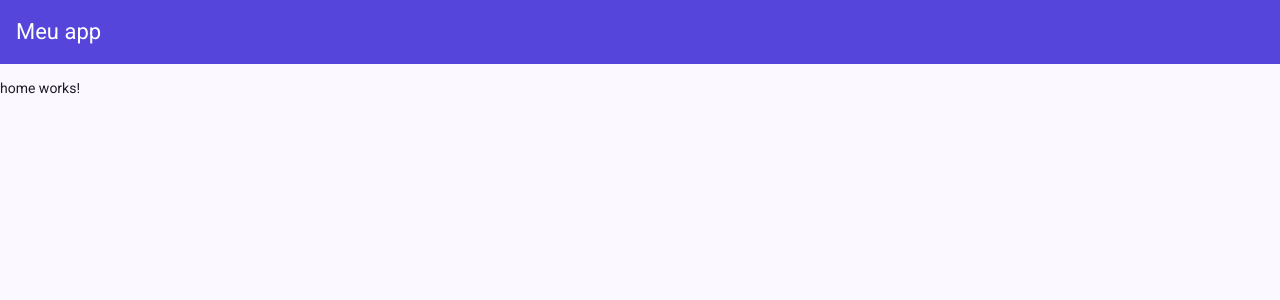
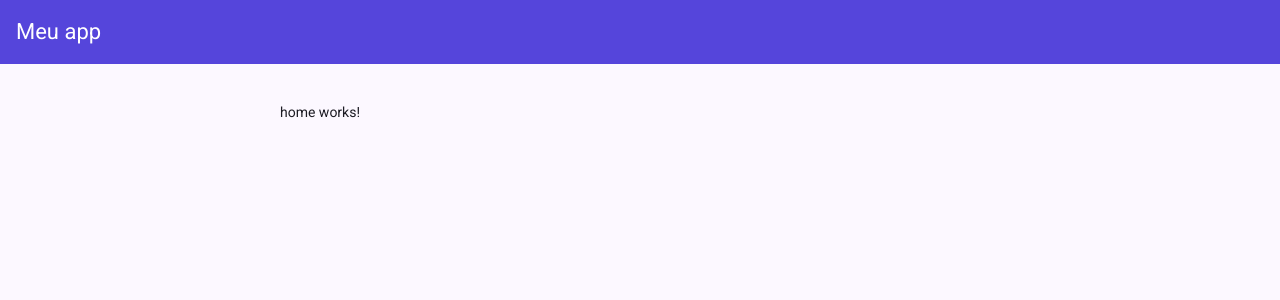
Before and after one commit to eRodrigoL/gerenciador-financeiro-angular-20, an Angular app: page / in a window 1280 px wide. Shown: the top 300 px of the page. Built offline with nearby package versions, Linux system fonts and the light colour scheme.

Commit message:
✨ feat(layout): organiza estrutura do layout com contêiner e conteúdo

```diff
--- a/src/app/app.html
+++ b/src/app/app.html
@@ -1,5 +1,3 @@
-<app-layout></app-layout>
-
-<ng-content></ng-content>
-
-<router-outlet></router-outlet>
+<app-layout>
+  <router-outlet></router-outlet>
+</app-layout>
--- a/src/app/core/layout/layout.html
+++ b/src/app/core/layout/layout.html
@@ -1 +1,7 @@
 <app-header></app-header>
+
+<div class="container">
+  <div class="container-content">
+    <ng-content></ng-content>
+  </div>
+</div>
--- a/src/app/core/layout/layout.scss
+++ b/src/app/core/layout/layout.scss
@@ -0,0 +1,13 @@
+.container {
+  display: flex;
+  justify-content: center;
+  margin-top: 24px;
+  margin-bottom: 24px;
+  padding-left: 24px;
+  padding-right: 24px;
+
+  .container-content {
+    width: 100%;
+    max-width: 720px;
+  }
+}
```
